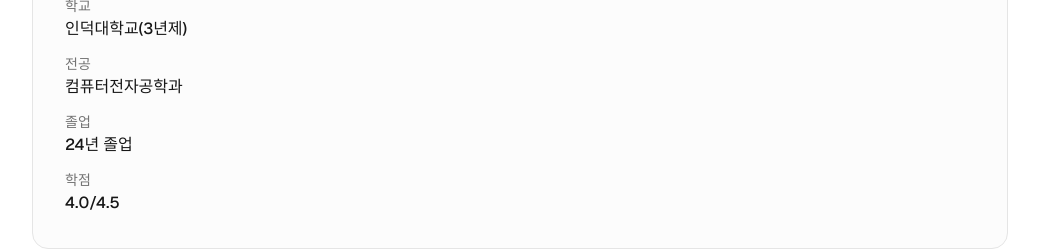
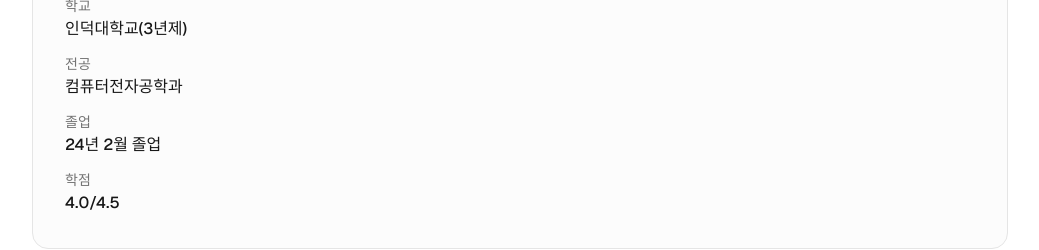
Before and after one commit to minsss0726/Portfolio, a Next.js app: page / in a window 1280 px wide. Shown: the part 1080-1330 px from the top of the page, without its empty margins (120-1159 px from the left). Built offline with nearby package versions, Linux system fonts and the light colour scheme.

Commit message:
fix: 졸업 정보 변경

```diff
--- a/app/data/education.ts
+++ b/app/data/education.ts
@@ -12,6 +12,6 @@
 export const education: Education = {
   school: "인덕대학교(3년제)",
   major: "컴퓨터전자공학과",
-  graduationYear: "24년 졸업",
+  graduationYear: "24년 2월 졸업",
   gpa: "4.0/4.5",
 };
```
